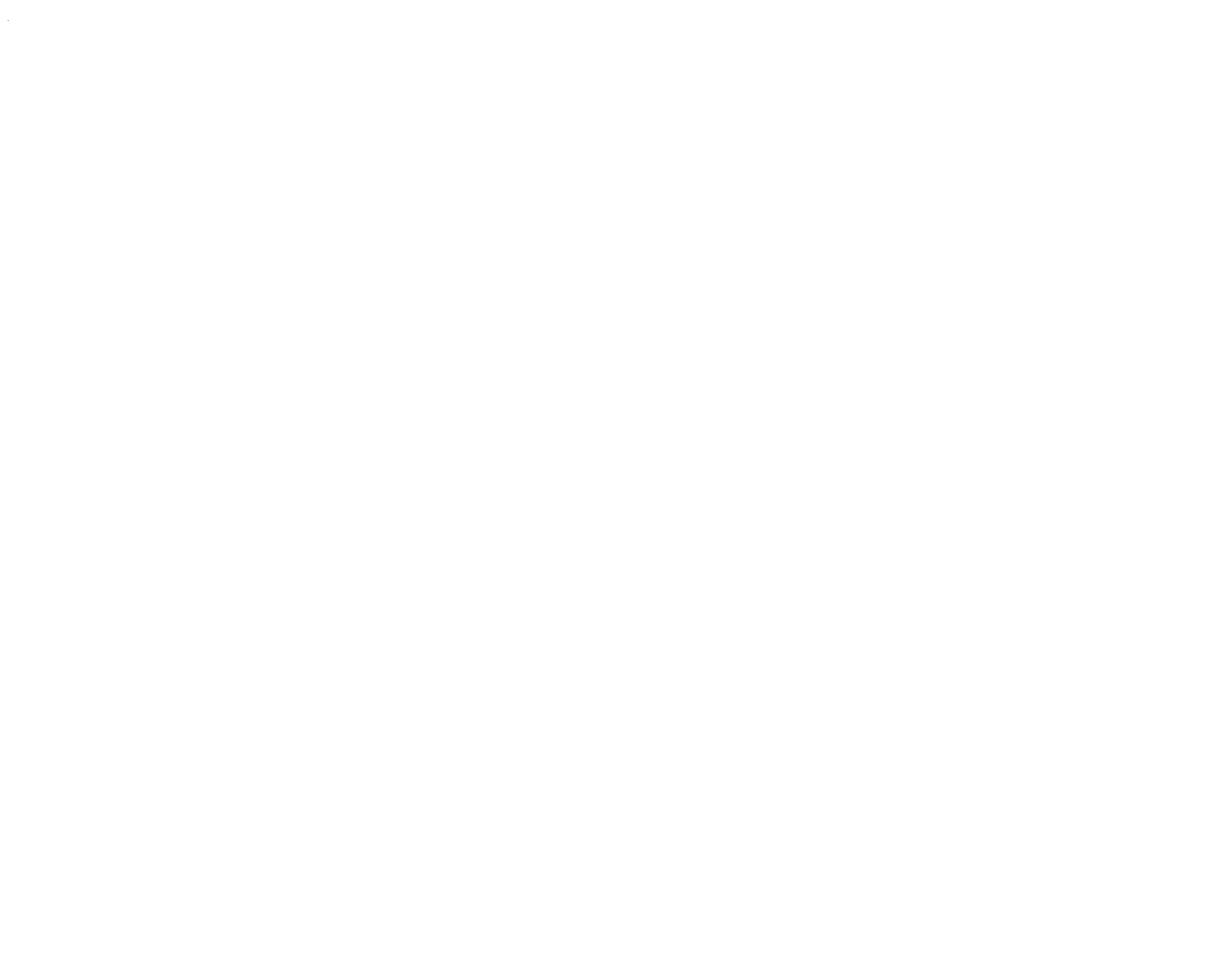
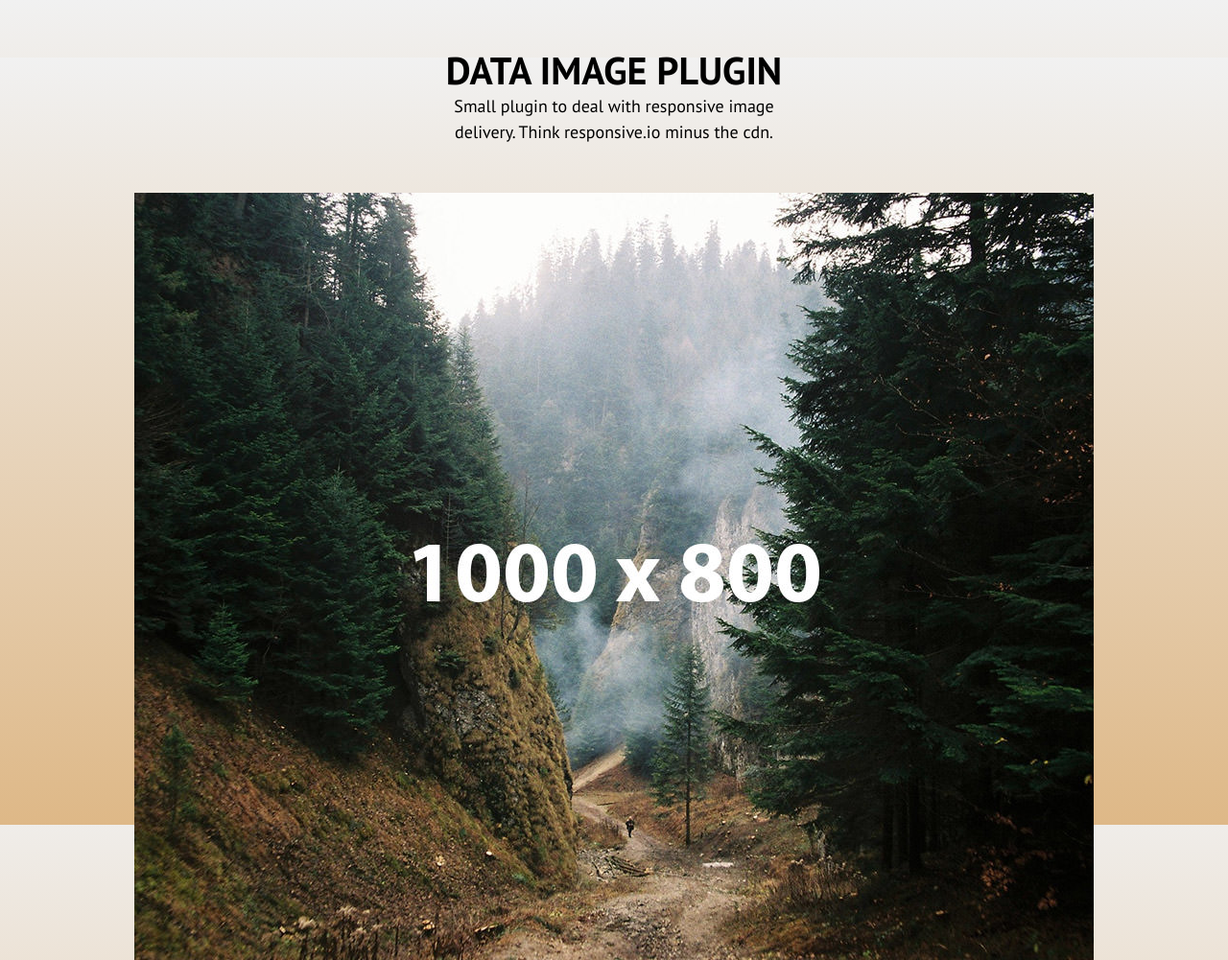
Before and after one commit to tomsansome/data-img-jquery, a plain HTML site: page demo/index.html in a window 1280 px wide. Shown: the whole page at 96% size. Before the commit the page ends 800 px from the top, so only its background shows below. Drawn offline with nearby package versions, Linux system fonts and the light colour scheme; placeholder pictures from the web are drawn by us.

Commit message:
First iteration

```diff
--- a/demo/data-img.js
+++ b/demo/data-img.js
@@ -0,0 +1,52 @@
+$.fn.dataImg = function(options) {
+
+  var settings = $.extend({
+    sml: 400,
+    med: 800,
+    lrg: 1000,
+    resize: false
+  }, options );
+
+  This = $(this);
+
+  function resize(size) {
+    This.each(function() {
+      This.attr('src', size);
+    });
+  }
+
+  function breakpoints() {
+
+    var screen = $(window).width();
+
+    if (screen > settings.lrg) {
+      var size = This.data('lrg');
+      resize(size);
+      console.log('smaller than lrg', size);
+    }
+
+    if (screen < settings.lrg) {
+      var size = This.data('lrg');
+      resize(size);
+      console.log('smaller than lrg', size);
+    }
+    if (screen < settings.med) {
+      var size = This.data('med');
+      resize(size);
+      console.log('smaller than med', size);
+    }
+    if (screen < settings.sml) {
+      var size = This.data('sml');
+      resize(size);
+      console.log('smaller than med', size);
+    }
+
+  }breakpoints();
+
+  if(settings.resize == true){
+    $(window).resize(function(){
+      breakpoints();
+    });
+  }
+
+};
--- /dev/null
+++ b/demo/demo.css
@@ -0,0 +1,37 @@
+a,abbr,acronym,address,applet,article,aside,audio,b,big,blockquote,body,canvas,caption,center,cite,code,dd,del,details,dfn,div,dl,dt,em,embed,fieldset,figcaption,figure,footer,form,h1,h2,h3,h4,h5,h6,header,hgroup,html,i,iframe,img,ins,kbd,label,legend,li,mark,menu,nav,object,ol,output,p,pre,q,ruby,s,samp,section,small,span,strike,strong,sub,summary,sup,table,tbody,td,tfoot,th,thead,time,tr,tt,u,ul,var,video{margin:0;padding:0;border:0;font:inherit;vertical-align:baseline}article,aside,details,figcaption,figure,footer,header,hgroup,menu,nav,section{display:block}body{line-height:1}ol,ul{list-style:none}blockquote,q{quotes:none}blockquote:after,blockquote:before,q:after,q:before{content:'';content:none}table{border-collapse:collapse;border-spacing:0}
+
+html, body {
+  font: 400 18px/1.5em 'PT Sans', sans-serif;
+  height: 100%;
+background: #f1f1f1;
+background: -moz-linear-gradient(top,  #f1f1f1 0%, #deb887 100%);
+background: -webkit-gradient(linear, left top, left bottom, color-stop(0%,#f1f1f1), color-stop(100%,#deb887));
+background: -webkit-linear-gradient(top,  #f1f1f1 0%,#deb887 100%);
+background: -o-linear-gradient(top,  #f1f1f1 0%,#deb887 100%);
+background: -ms-linear-gradient(top,  #f1f1f1 0%,#deb887 100%);
+background: linear-gradient(to bottom,  #f1f1f1 0%,#deb887 100%);
+filter: progid:DXImageTransform.Microsoft.gradient( startColorstr='#f1f1f1', endColorstr='#deb887',GradientType=0 );
+}
+
+img {
+  width: 100%;
+  max-width: 1000px;
+}
+
+#wrapper {
+  width: 1000px;
+  margin: auto;
+  text-align: center;
+}
+
+#wrapper .title {
+  margin: 60px 0 10px 0;
+  font-size: 40px;
+  font-weight: 700;
+  text-transform: uppercase;
+}
+
+#wrapper .byline {
+  width: 400px;
+  margin: 0 auto 50px auto;
+}
--- a/demo/index.html
+++ b/demo/index.html
@@ -2,20 +2,42 @@
 <html>
   <head>
     <title>Data Img - Two Blokes</title>
+    <link rel="stylesheet" type="text/css" href="demo.css">
+    <link href='http://fonts.googleapis.com/css?family=PT+Sans:400,700,400italic' rel='stylesheet' type='text/css'>
+
   </head>
 
   <body>
 
   <div id="wrapper">
+
+    <h1 class="title">Data Image Plugin</h1>
+    <h2 class="byline">Small plugin to deal with responsive image delivery. Think responsive.io minus the cdn.</h2>
+
+
     <img
       src="http://placehold.it/1x1"
-      data-sml="http://placehold.it/400x250"
-      data-med="http://placehold.it/800x600"
-      data-lrg="http://placehold.it/1000x800"
+      data-sml="img/400x320.jpg"
+      data-med="img/800x640.jpg"
+      data-lrg="img/1000x800.jpg"
     >
+
   </div>
 
   <script src="//ajax.googleapis.com/ajax/libs/jquery/1.11.0/jquery.min.js"></script>
   <script src="data-img.js"></script>
+
+  <script>
+  $(function(){
+    // Usage
+    $('img').dataImg({
+      sml: 400,
+      med: 800,
+      lrg: 1000,
+      resize: true
+    });
+  });
+  </script>
+
   </body>
 </html>
```
Also changed, not shown: index.html (deleted, +0 -1 lines), demo/img/1000x800.jpg (added), demo/img/400x320.jpg (added), demo/img/800x640.jpg (added), 1 other file.
